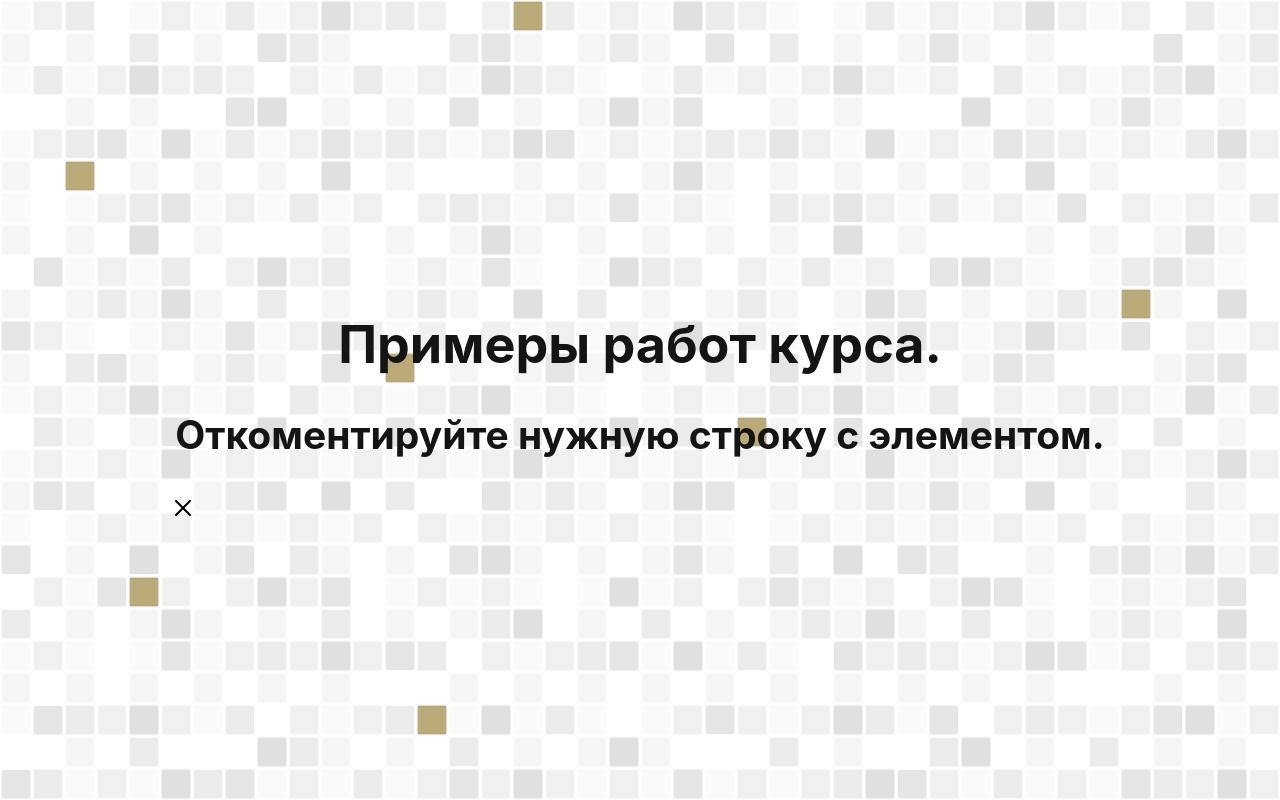
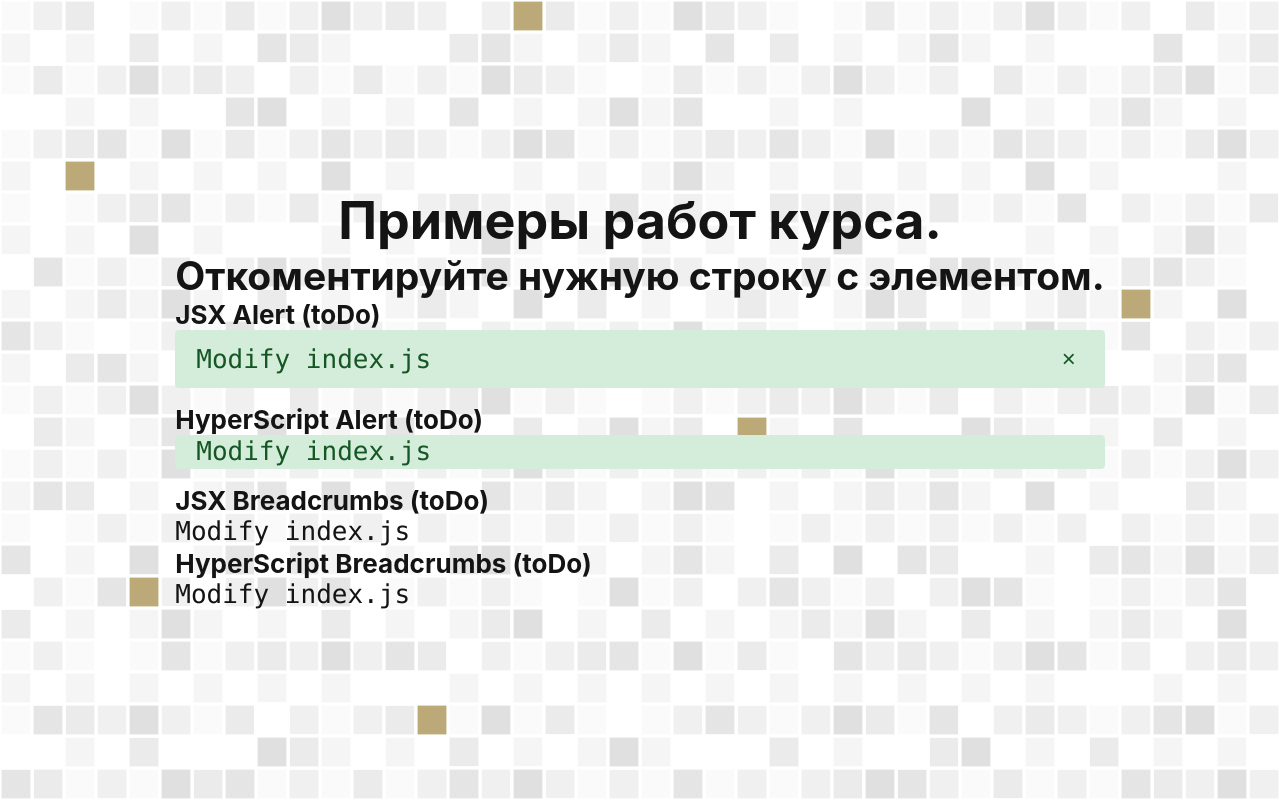
Before and after one commit to ybeliaev/react-basics-course, a React (Create React App) app: page / in a window 1280 px wide. Built offline with nearby package versions, Linux system fonts and the light colour scheme.

Commit message:
lesson1 part 1 end

```diff
--- a/src/App.js
+++ b/src/App.js
@@ -1,6 +1,7 @@
 import React from "react";
 
-import ReactLogo from  "./lessons/1-jsx-to-hyperscript/close.svg"
+import Lesson1 from "./lessons/1-jsx-to-hyperscript/Lesson1";
+import Lesson2 from "./lessons/2-hyperscript-to-jsx/Lesson2";
 
 const title = React.createElement(
   "h1",
@@ -18,7 +19,9 @@ function App() {
       <div>
         {title}
         {subTitle}
-        <img src={ReactLogo} alt="React Logo" />
+
+        <Lesson1/>
+        <Lesson2/>
       </div>
     </div>
   );
--- a/src/index.css
+++ b/src/index.css
@@ -1,3 +1,8 @@
+*{
+  padding: 0;
+  margin: 0;
+  box-sizing: border-box;
+}
 body {
   margin: 0;
   font-family: -apple-system, BlinkMacSystemFont, "Segoe UI", "Roboto", "Oxygen",
--- a/src/lessons/1-jsx-to-hyperscript/Lesson1.js
+++ b/src/lessons/1-jsx-to-hyperscript/Lesson1.js
@@ -0,0 +1,58 @@
+import React from 'react';
+
+import styled from 'styled-components'
+
+import ReactLogo from  "./close.svg"
+
+const AlertStyled = styled.div`
+    position: relative;
+    color: #155724;
+    background-color: #d4edda;
+    border-color: #c3e6cb;
+    margin-bottom: 1rem;
+    padding-left: 20px;
+    border: 1px solid transparent;
+    border-radius: .25rem;
+`
+const ButtonStyled = styled.button`
+    cursor: pointer;
+    background-color: transparent;
+    border: 0;
+    appearance: none;
+    padding: 14px 28px;
+    font-size: 24px;
+    color:  rgb(21, 87, 36);
+        &:hover{
+            color:  rgb(22,22,22);
+        }
+`
+const PreStyled = styled.pre`
+    display: flex;
+    justify-content: space-between;
+    align-items: center;
+`
+
+// JSX
+let jsx = <>
+  <PreStyled>
+    <code>Modify index.js</code>
+    <ButtonStyled>&times;</ButtonStyled>
+  </PreStyled>
+</>
+
+// HyperScript
+let hs = React.createElement("div", {}, [
+  React.createElement("pre", {}, [
+    React.createElement("code", {}, ["Modify index.js"]),
+    React.createElement("span", {}, [])
+  ]),
+])
+
+export default function Lesson1() {
+  return <div>
+    <h4>JSX Alert (toDo)</h4>
+    <AlertStyled>{jsx}</AlertStyled>
+    <h4>HyperScript Alert (toDo)</h4>
+    <AlertStyled>{hs}</AlertStyled>
+  </div>
+}
--- a/src/lessons/2-hyperscript-to-jsx/Lesson2.js
+++ b/src/lessons/2-hyperscript-to-jsx/Lesson2.js
@@ -0,0 +1,26 @@
+import React from 'react';
+
+import ReactLogo from  "./close.svg"
+// JSX
+let jsx = <div>
+  <pre>
+    <code>Modify index.js</code>
+  </pre>
+</div>
+
+// HyperScript
+let hs = React.createElement("div", {}, [
+  React.createElement("pre", {}, [
+    React.createElement("code", {}, ["Modify index.js"]),
+  ]),
+])
+
+export default function Lesson2() {
+  return <div>
+    <h4>JSX Breadcrumbs (toDo)</h4>
+    <div>{jsx}</div>
+
+    <h4>HyperScript Breadcrumbs (toDo)</h4>
+    <div>{hs}</div>
+  </div>
+}
```
Also changed, not shown: 1 other file (tests, documents, lock files or other folders).
